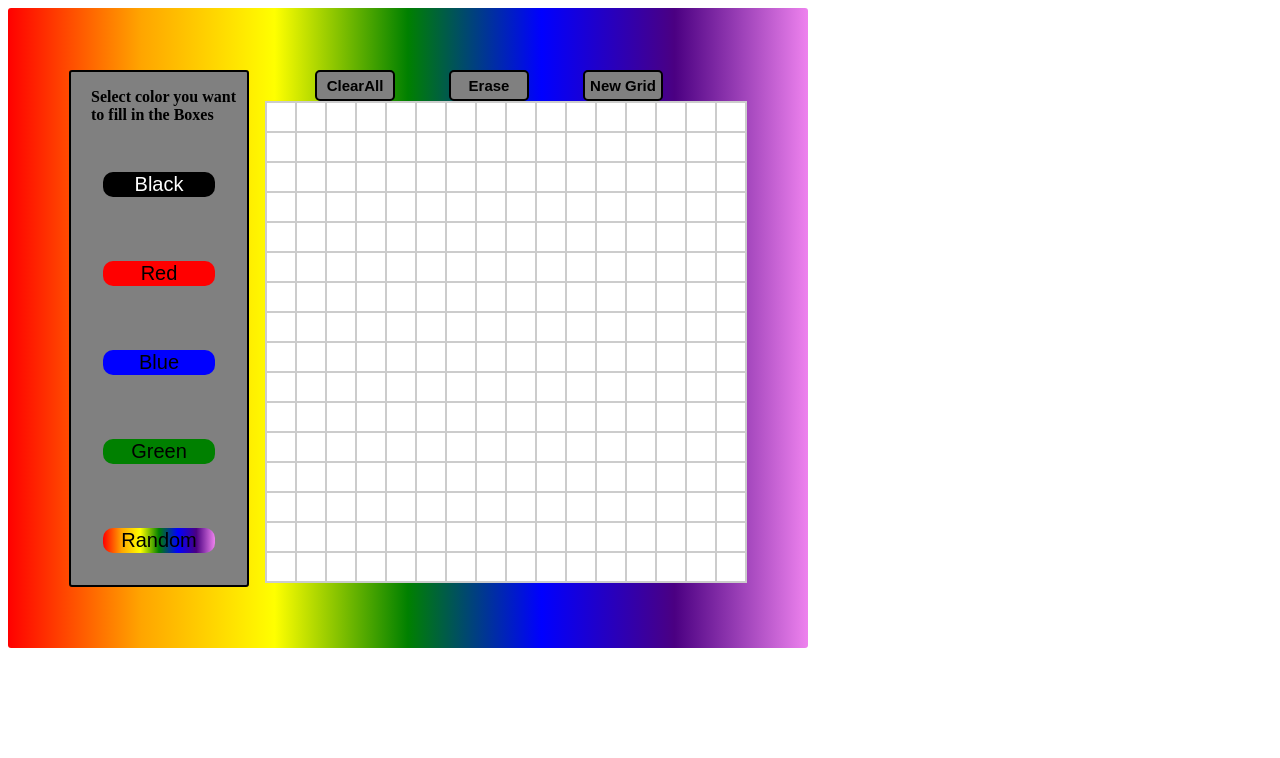
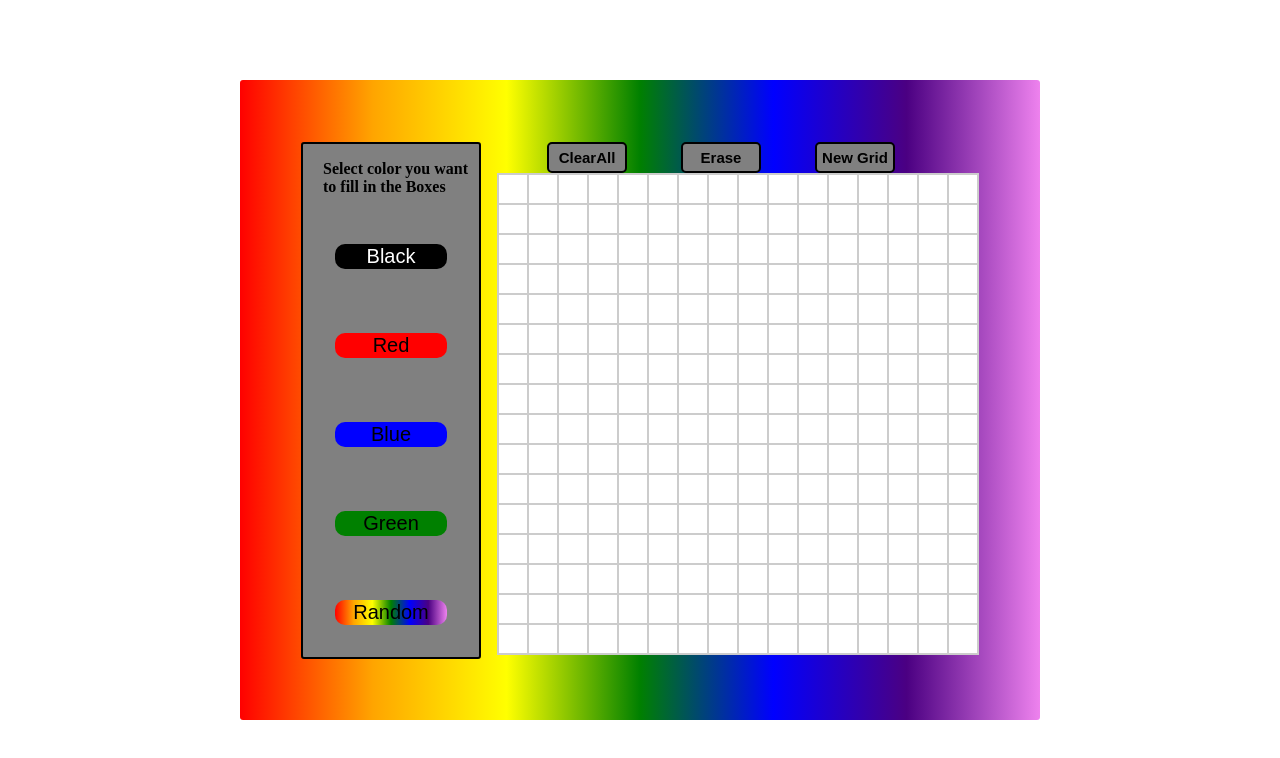
Before and after one commit to Bananayosostene/Etch-A-Sketch, a plain HTML site: page index.html in a window 1280 px wide. Drawn offline with Linux system fonts and the light colour scheme.

Commit message:
centerizing Etch-A-Sketch

```diff
--- a/style.css
+++ b/style.css
@@ -1,4 +1,32 @@
- .divs{
+
+body {
+  display: flex;
+  justify-content: center;
+  align-items: center;
+  height: 100vh;
+  margin: 0;
+}
+.Etch-A-Sketch {
+  background: linear-gradient(
+    to right,
+    red,
+    orange,
+    yellow,
+    green,
+    blue,
+    indigo,
+    violet
+  );
+  width: 50rem;
+  height: 40rem;
+  align-items: center;
+  align-content: center;
+  display: flex;
+  justify-content: center;
+  align-items: center;
+  border-radius: 3px;
+}
+.divs {
   display: flex;
   gap: 1rem;
 }
@@ -18,10 +46,10 @@
   border: 1px solid #ccc;
 }
 
-      .left-button {border-radius: 3px;
+.left-button {
+  border-radius: 3px;
   border: 2px black solid;
   background-color: gray;
-
 }
 
 .button {
@@ -31,12 +59,11 @@
   border-radius: 10px;
   border: none;
   font-size: 20px;
-
 }
-      .top-button{
+.top-button {
   /* border: 2px red solid; */
 }
-      .tbutton{
+.tbutton {
   border: 2px black solid;
   border-radius: 5px;
   width: 5rem;
@@ -46,34 +73,32 @@
   font-size: 15px;
   font-weight: bold;
 }
-      .black{
+.black {
   background-color: black;
   color: white;
 }
-      .red{
+.red {
   background-color: red;
 }
-      .blue{
+.blue {
   background-color: blue;
 }
-      .green{
+.green {
   background-color: green;
 }
 .rainbow {
-  background: linear-gradient(to right, red, orange, yellow, green, blue, indigo, violet);
+  background: linear-gradient(
+    to right,
+    red,
+    orange,
+    yellow,
+    green,
+    blue,
+    indigo,
+    violet
+  );
 }
-.Etch-A-Sketch{
-    background: linear-gradient(to right, red, orange, yellow, green, blue, indigo, violet);
-    width: 50rem;
-    height: 40rem;
-    align-items: center;
-    align-content: center;
-    display: flex;
-  justify-content: center;
-  align-items: center;
-border-radius: 3px;
-}
-.txt{
+.txt {
   margin-left: 20px;
   font-weight: bold;
 }
```
Lines whose indentation alone changed are shown as unchanged.
